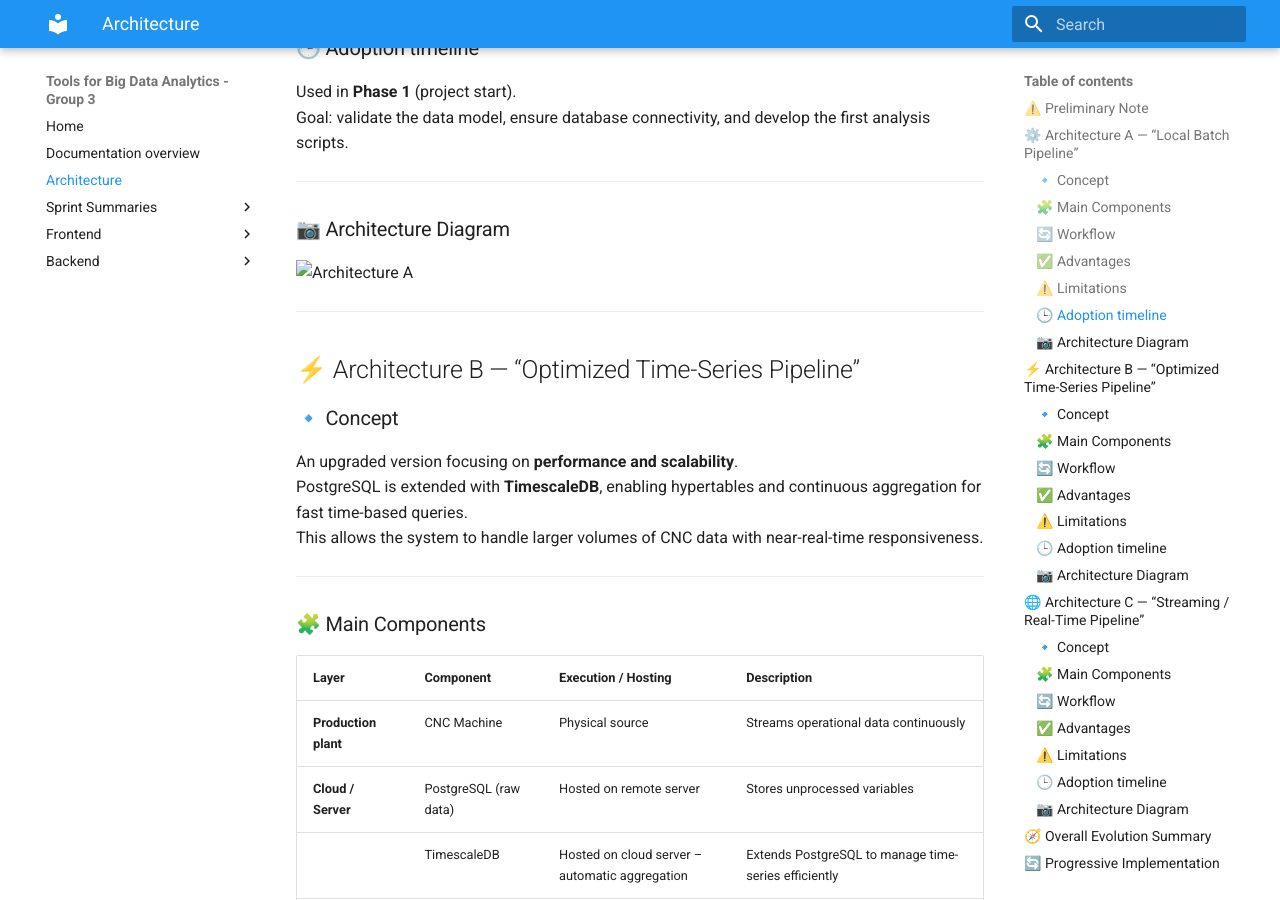
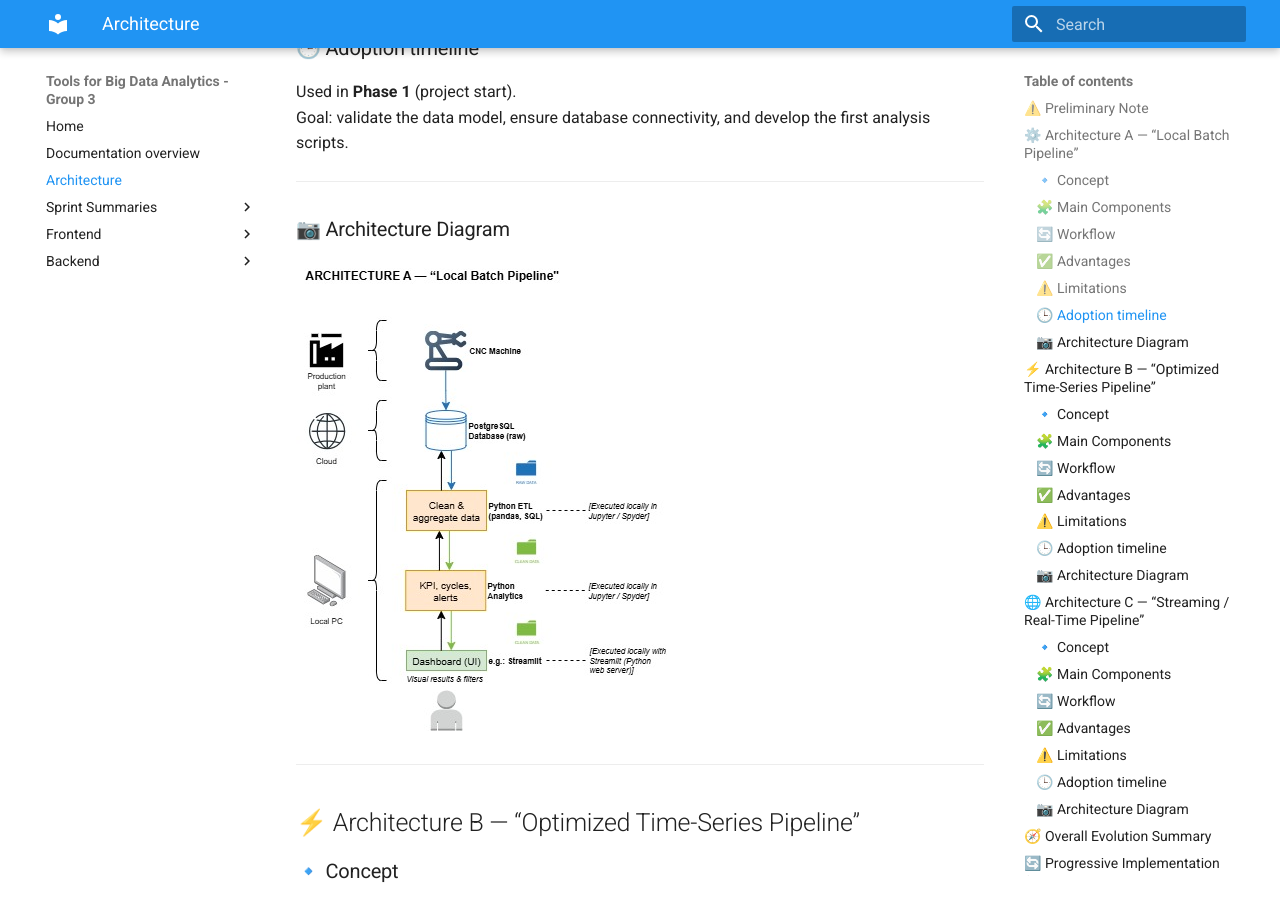
Before and after one commit to TBDA-Classes/2025G3, an MkDocs documentation site: the page built from docs/architecture.md, in a window 1280 px wide and 900 px high, scrolled down 2051 px. Built offline with MkDocs 1.6.1 and Material for MkDocs 9.7.7, drawn with Linux system fonts in a browser that asks for light colours.

Commit message:
Update architecture.md

```diff
--- a/docs/architecture.md
+++ b/docs/architecture.md
@@ -60,7 +60,7 @@ Goal: validate the data model, ensure database connectivity, and develop the fir
 ---
 
 ### 📷 Architecture Diagram
-![Architecture A](docs/assets/TBDA_Architectures-A.jpg)
+![Architecture A](/assets/TBDA_Architectures-A.jpg)
 
 ---
 
```
